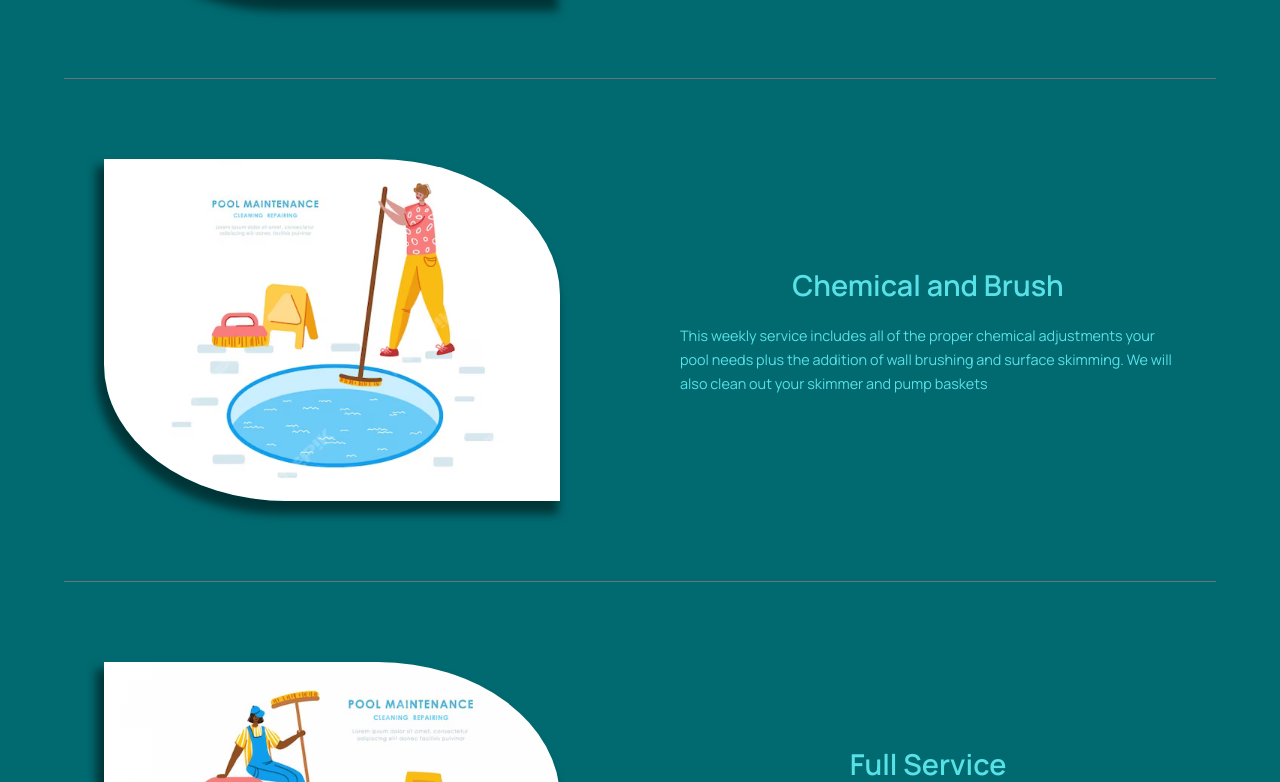
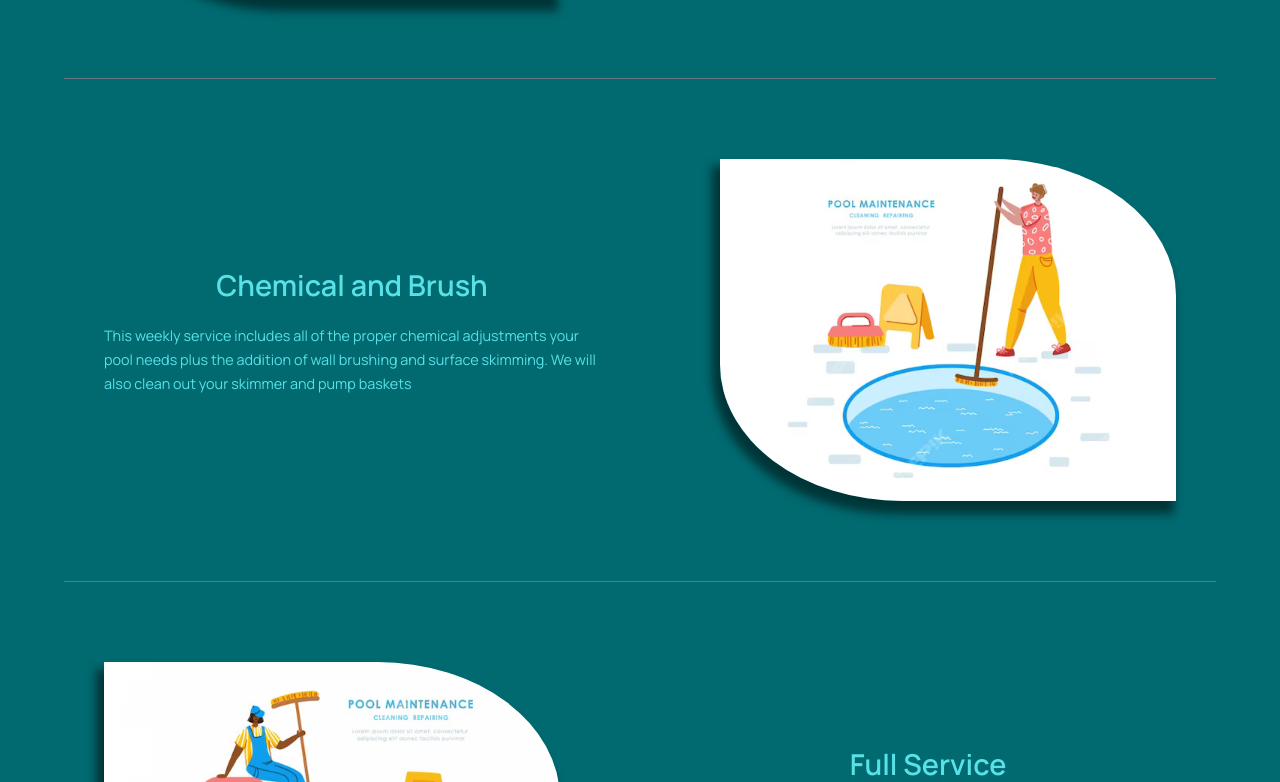
Before and after one commit to willfranck/suncoast-pool-cleaning, a Next.js app: page / in a window 1280 px wide. Shown: the part 1358-2140 px from the top of the page. Built offline with nearby package versions, Linux system fonts and the light colour scheme.

Commit message:
Fix: Updated flex-direction prop syntax for consistency

```diff
--- a/src/app/components/services.tsx
+++ b/src/app/components/services.tsx
@@ -13,7 +13,7 @@ export default function Services() {
           <>
             <li
               key={index}
-              className={service.flexDirection + ' lg:flex justify-between items-center py-10'}
+              className={'lg:flex lg:' + service.flexDirection + ' justify-between items-center py-10'}
             >
               <Image
                 src={service.img}
```
